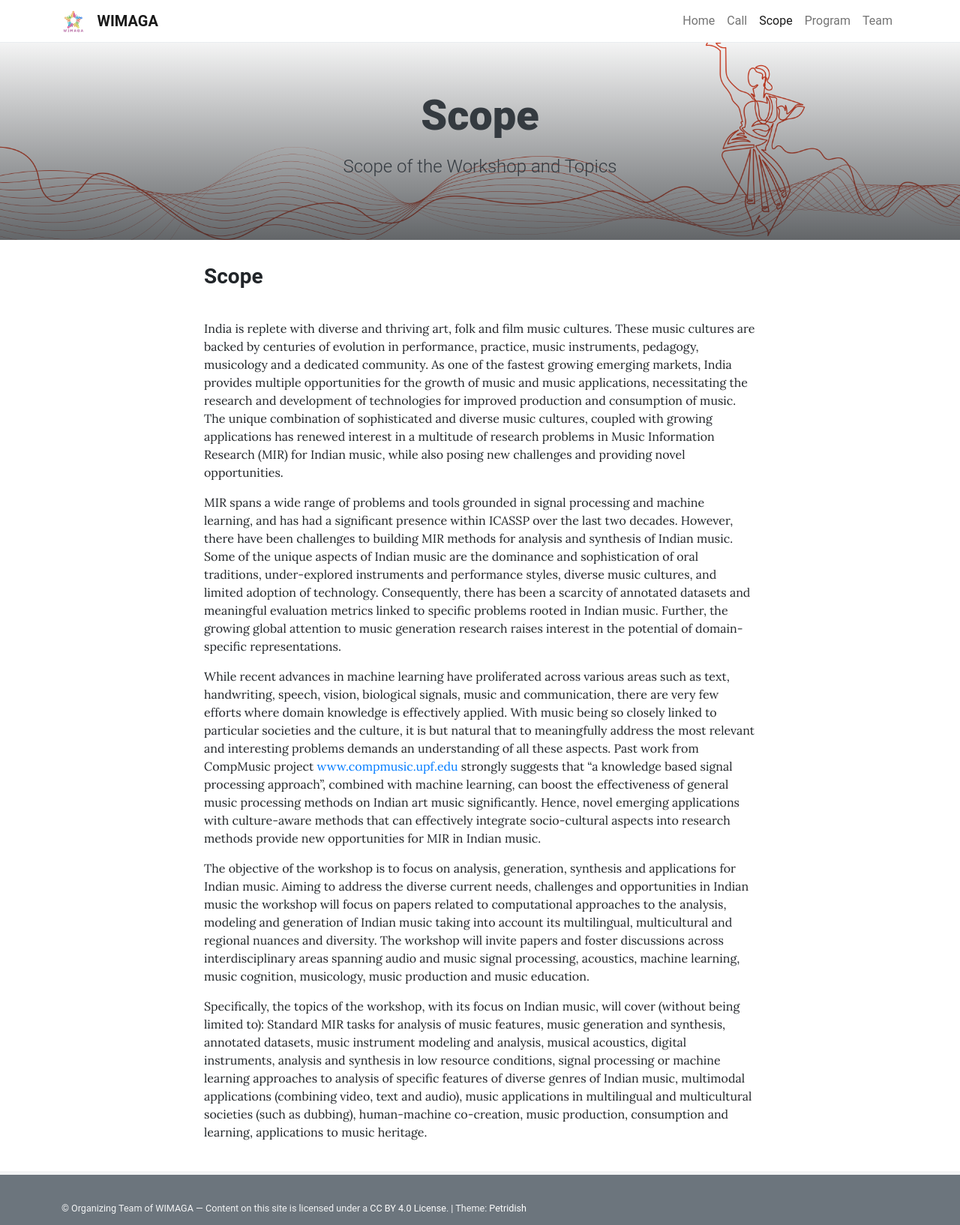
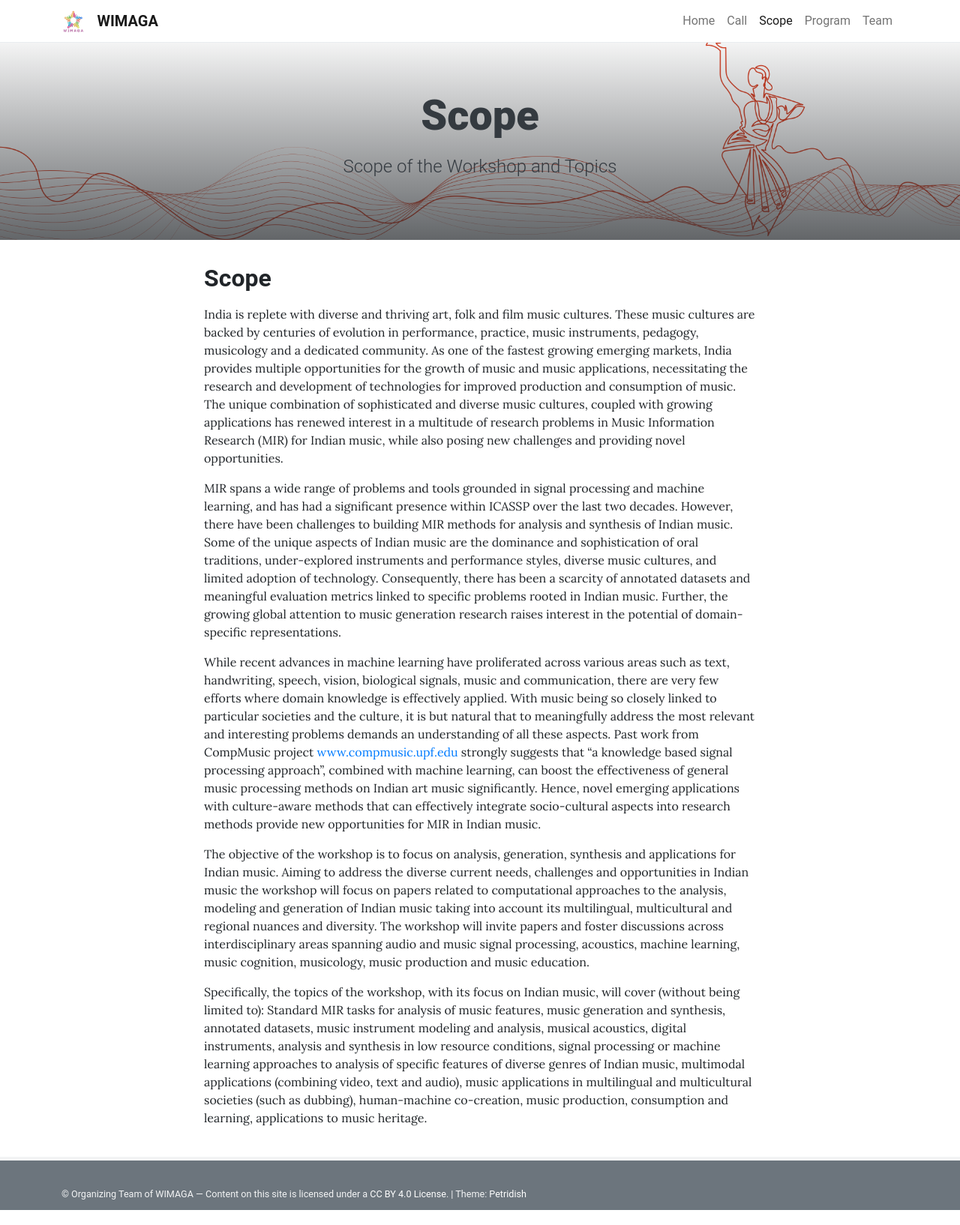
Before and after one commit to WIMAGA/wimaga.github.io, a Jekyll site: the page built from pages/scope.md, in a window 1280 px wide. Shown: the whole page at 75% size. Built offline with Jekyll 4.4.1, drawn with Linux system fonts in a browser that asks for light colours.

Commit message:
Update scope.md

```diff
--- a/pages/scope.md
+++ b/pages/scope.md
@@ -6,8 +6,7 @@ permalink: /scope/
 ---
 
 
-### **<span style="color:$gray-800">Scope</span>**
-\
+## **<span style="color:$gray-800">Scope</span>**
 India is replete with diverse and thriving art, folk and film music cultures. These music cultures are backed by centuries of evolution in performance, practice, music instruments, pedagogy, musicology and a dedicated community. As one of the fastest growing emerging markets, India provides multiple opportunities for the growth of music and music applications, necessitating the research and development of technologies for improved production and consumption of music. The unique combination of sophisticated and diverse music cultures, coupled with growing applications has renewed interest in a multitude of research problems in Music Information Research (MIR) for Indian music, while also posing new challenges and providing novel opportunities.
 
 MIR spans a wide range of problems and tools grounded in signal processing and machine learning, and has had a significant presence within ICASSP over the last two decades. However, there have been challenges to building MIR methods for analysis and synthesis of Indian music. Some of the unique aspects of Indian music are the dominance and sophistication of oral traditions, under-explored instruments and performance styles, diverse music cultures, and  limited adoption of technology. Consequently, there has been a scarcity of annotated datasets and meaningful evaluation metrics linked to specific problems rooted in Indian music. Further, the growing global attention to music generation research raises interest in the potential of domain-specific representations.
```
